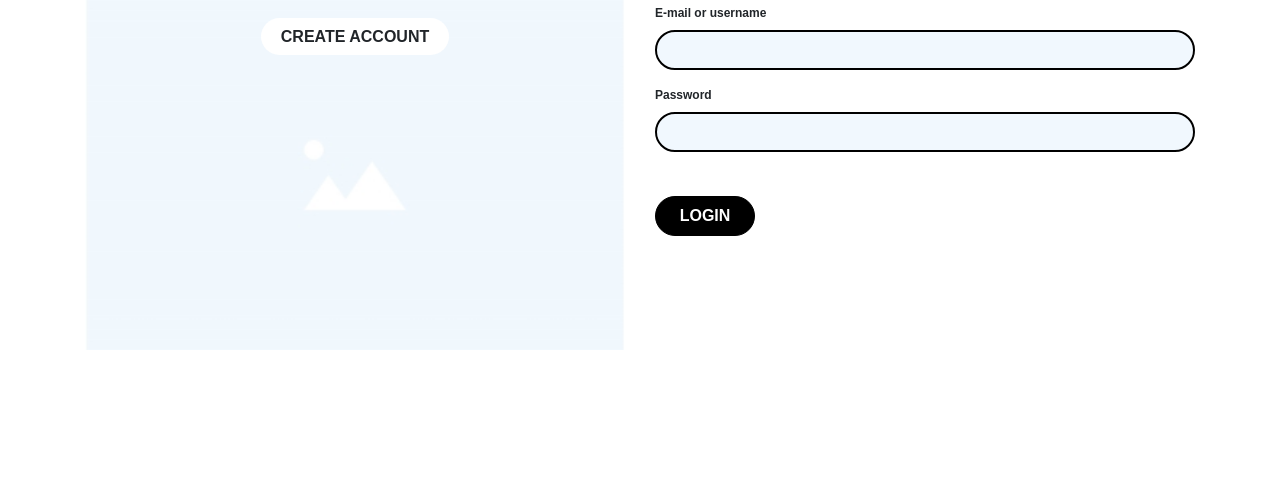
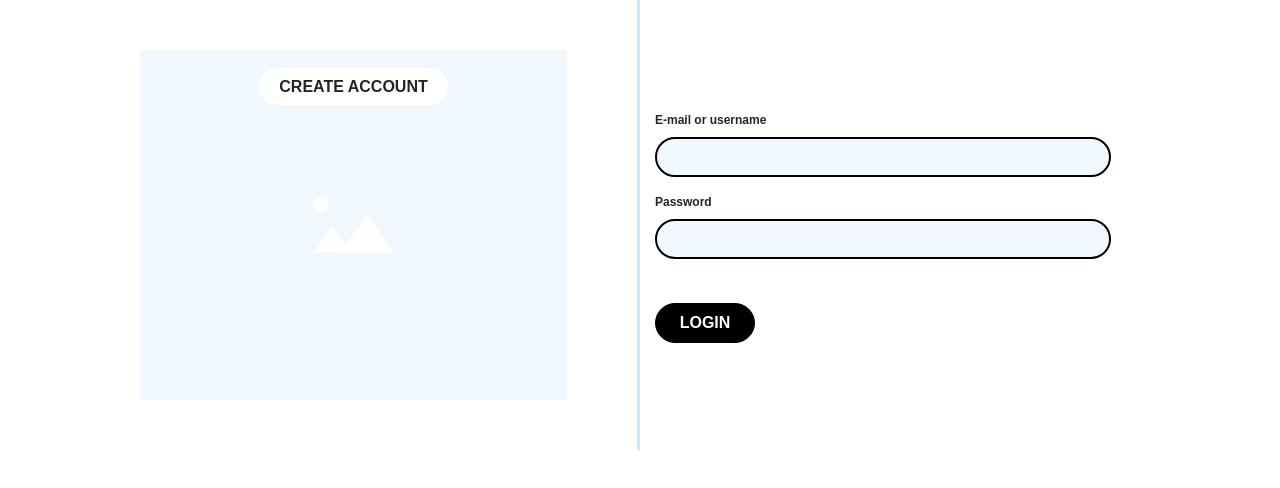
Before and after one commit to ChadlinMaalgraaff/USCS-Art_Project, a React (Create React App) app: page / in a window 1280 px wide. Shown: the top 488 px of the page. Built offline with nearby package versions, Linux system fonts and the light colour scheme.

Commit message:
login design complete

```diff
--- a/src/Components/Login/Login.js
+++ b/src/Components/Login/Login.js
@@ -14,6 +14,7 @@ class Login extends Component {
                         md={6}
                         lg={6}
                         xl={6}
+                        className='rightLine'
                     >
                         <div className='backdrop text-center'>
                             <br/>
@@ -26,7 +27,9 @@ class Login extends Component {
                         md={6}
                         lg={6}
                         xl={6}
+                        style={{position:'relative'}}
                     >
+                        <div className='vertCenter'>
                             <Form.Group controlId="validationFormik04" className="password" >
                                 <Form.Label className='form-text label'>E-mail or username</Form.Label>
                                 <Form.Control
@@ -60,6 +63,7 @@ class Login extends Component {
                             <Button className='submitButton form-text'>
                                 LOGIN
                             </Button>
+                        </div>
                     </Col>
                 </Row>
             </Container>
--- a/src/Components/Login/login.css
+++ b/src/Components/Login/login.css
@@ -56,6 +56,10 @@
     background-repeat: no-repeat;
     background-position: center;
     height: 350px;
+    width: 80%;
+    margin: auto;
+    margin-top: 50px;
+    margin-bottom: 50px;
 }
 
 .backdrop-label {
@@ -69,3 +73,19 @@
     font-family: Arial, Helvetica, sans-serif;
     font-weight: bold;
 }
+
+.rightLine {
+    border-style: solid;
+    border-width: 0px;
+    border-right-width: 3px;
+    border-color: #CBE7FF;
+}
+
+.vertCenter {
+    position: absolute;
+    top: 50%;
+    -ms-transform: translateY(-50%);
+    transform: translateY(-50%);
+    width: 80%;
+    margin: auto;
+}
```
Lines whose indentation alone changed are shown as unchanged.
